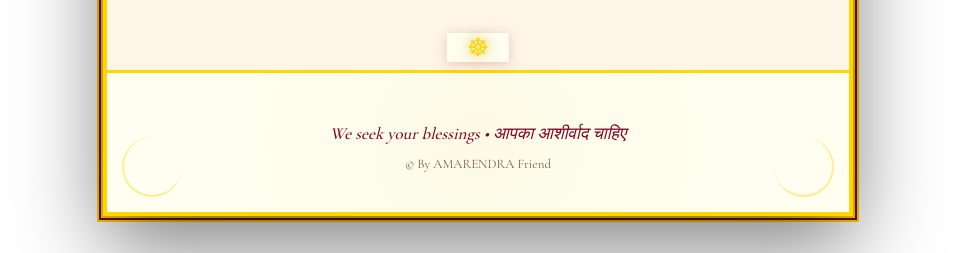
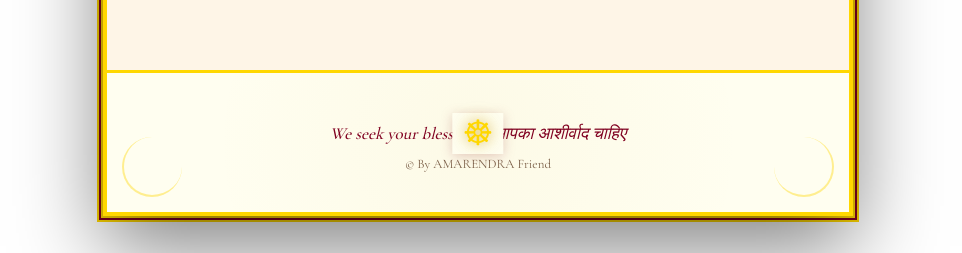
Before and after one commit to arun278627862/wedding_Invitation, a plain HTML site: page index.html in a window 1280 px wide. Shown: the part 2464-2717 px from the top of the page, without its empty margins (162-1124 px from the left). Drawn offline with nearby package versions, Linux system fonts and the light colour scheme.

Commit message:
Update footer icon position and style
Adjusted footer icon position and styling.

```diff
--- a/index.html
+++ b/index.html
@@ -451,10 +451,10 @@
       background-image:radial-gradient(circle at center, rgba(212,175,55,.05) 0%, transparent 70%);
     }
     .footer::before{
-      content:'☸';position:absolute;top:-40px;left:50%;
+      content:'☸';position:absolute;top:40px;left:50%;
       transform:translateX(-50%);
-      background:var(--ivory);padding:0 20px;
-      font-size:25px;
+      background:var(--ivory);padding:0 10px;
+      font-size:35px;
       color:var(--gold);
       text-shadow:0 0 12px rgba(212,175,55,.6),
                   0 0 20px rgba(212,175,55,.4);
```
